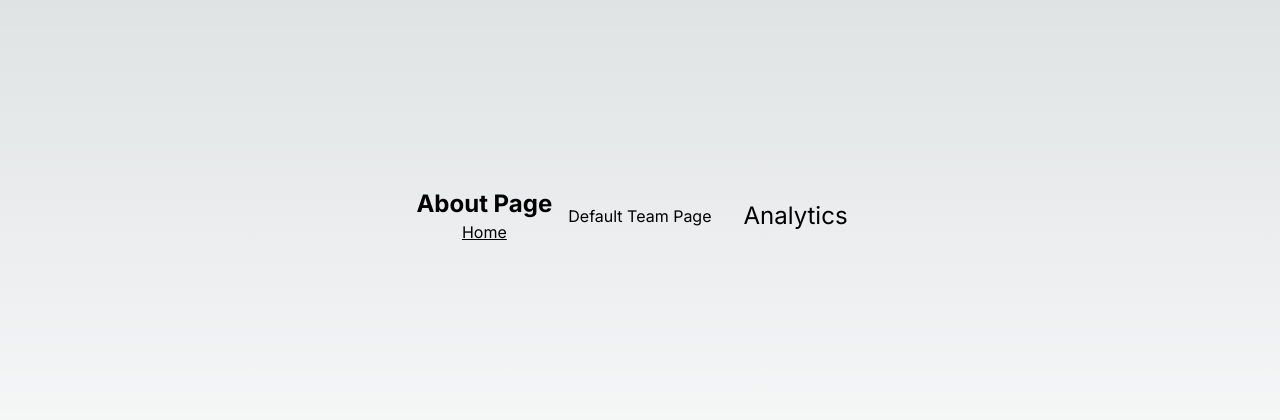
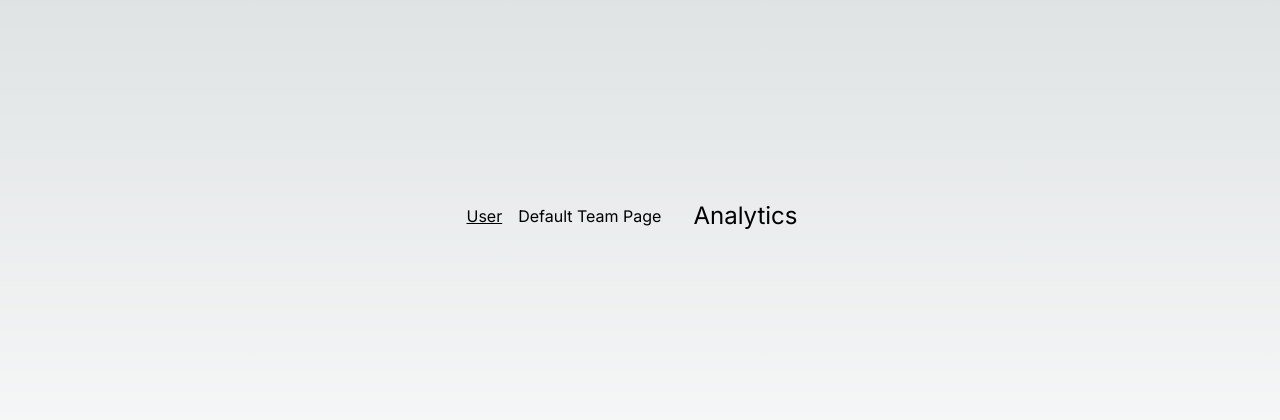
Before and after one commit to macotohrs/nextjs13-101, a Next.js app: page /about in a window 1280 px wide. Shown: the part 184-604 px from the top of the page. Built offline with nearby package versions, Linux system fonts and the light colour scheme.

Commit message:
loadingの設定

```diff
--- a/app/about/page.tsx
+++ b/app/about/page.tsx
@@ -2,10 +2,9 @@ import Link from 'next/link';
 // Linkコンポーネントを利用することでページ間をスムーズに移動することができます。aboutページから/(ルート)ページに移動できるようにLinkコンポーネントを利用して設定を行います。Linkコンポーネントを利用するためにはnext/linkのimportが必要となります。Linkコンポーネントではhref propsに移動先のページのURLを設定します。
 const Page = () => {
   return (
-    <div className="text-center">
-      <h2 className="text-2xl font-bold">About Page</h2>
-      <Link href="/" className="underline">
-        Home
+    <div className="flex flex-col items-center">
+      <Link href="/users" className="underline">
+        User
       </Link>
     </div>
   );
--- /dev/null
+++ b/app/users/page.tsx
@@ -0,0 +1,23 @@
+type User = {
+  id: string;
+  name: string;
+  email: string;
+};
+
+const Page = async () => {
+  const response = await fetch('https://jsonplaceholder.typicode.com/users');
+  const users: User[] = await response.json();
+  console.log(users);
+  return (
+    <div className="m-4">
+      <h1 className="text-lg font-bold">ユーザ一覧</h1>
+      <ul>
+        {users.map((user) => (
+          <li key={user.id}>{user.name}</li>
+        ))}
+      </ul>
+    </div>
+  );
+};
+
+export default Page;
```
